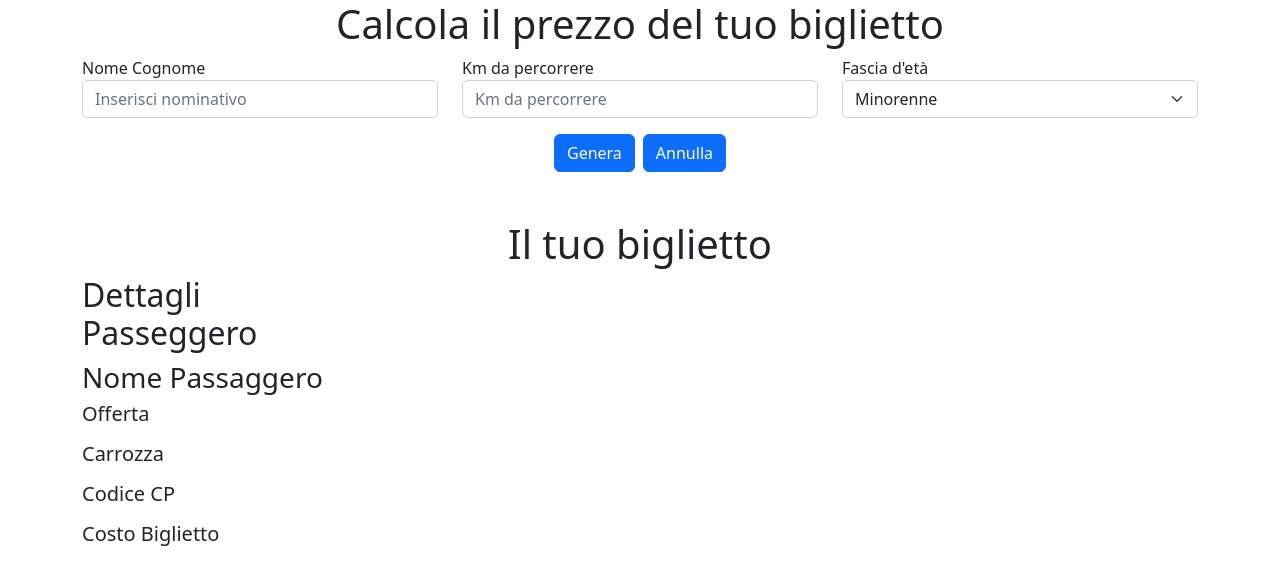
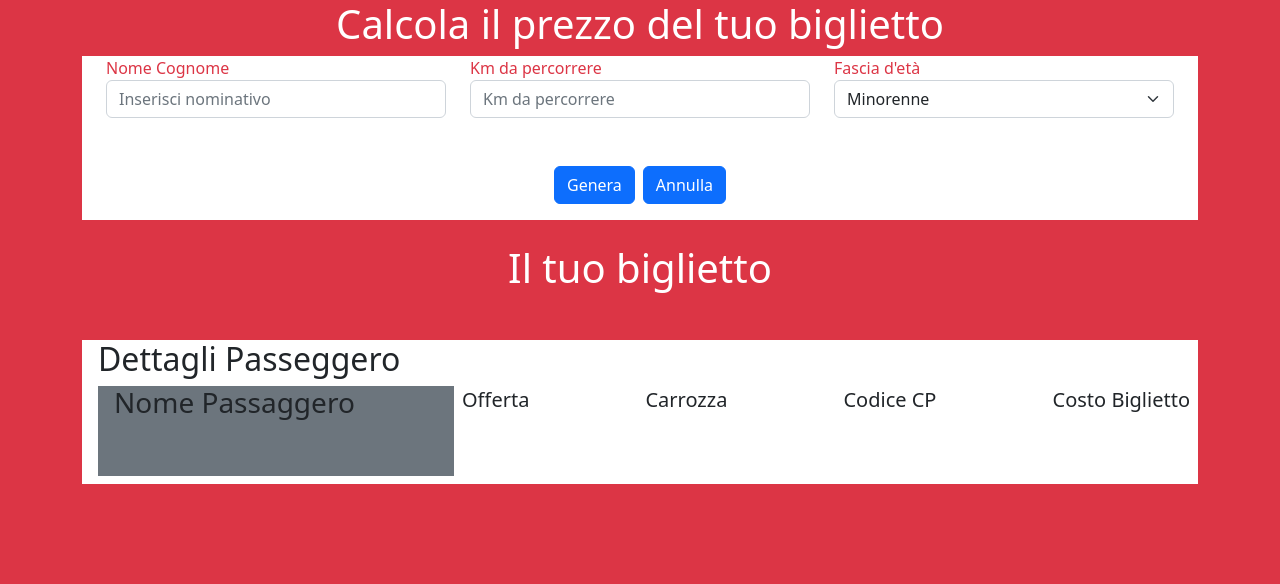
Before and after one commit to Elsti97/js-biglietto-treno-form, a plain HTML site: page index.html in a window 1280 px wide. Drawn offline with nearby package versions, Linux system fonts and the light colour scheme.

Commit message:
Esercizio fatto "no button annulla"

```diff
--- a/assets/main.js
+++ b/assets/main.js
@@ -42,6 +42,8 @@ genera.addEventListener("click", function() {
   }
 
   document.getElementById("NomeTizio").innerHTML = NomePasseggero;
-  document.getElementById('prezzo_biglietto').innerHTML = "Costo biglietto è: " + prezzo_totale + "€";
-
+  document.getElementById("prezzo_biglietto").innerHTML = "Costo biglietto è: " + prezzo_totale + "€";
+  document.getElementById("offert").innerHTML = "Biglietto base, proprio barbone";
+  document.getElementById("carrozza_random").innerHTML = Math.floor(Math.random() * 10);
+  document.getElementById("codice_random").innerHTML = Math.floor(Math.random() * 99999);
 });
--- a/index.html
+++ b/index.html
@@ -10,24 +10,24 @@
     integrity="sha384-Zenh87qX5JnK2Jl0vWa8Ck2rdkQ2Bzep5IDxbcnCeuOxjzrPF/et3URy9Bv1WTRi" crossorigin="anonymous">
 </head>
 
-<body>
+<body class="bg-danger">
 
   <!-- * iNIZIO CALCOLO BIGLIETTO -->
   <div class="container">
-    <h1 class="d-flex justify-content-center">Calcola il prezzo del tuo biglietto</h1>
+    <h1 class="d-flex justify-content-center text-white">Calcola il prezzo del tuo biglietto</h1>
 
-    <div>
+    <div class="bg-white px-4">
       <div class="row d-flex justify-content-center">
         <div class="form-group col-md-4">
-          <label for="NomeUtente">Nome Cognome</label>
+          <label for="NomeUtente" class="text-danger">Nome Cognome</label>
           <input type="text" class="form-control" id="NomeUtente" placeholder="Inserisci nominativo">
         </div>
         <div class="form-group col-md-4">
-          <label for="Km">Km da percorrere</label>
+          <label for="Km" class="text-danger">Km da percorrere</label>
           <input type="number" class="form-control" id="Km" placeholder="Km da percorrere">
         </div>
         <div class="form-group col-md-4">
-          <label for="eta">Fascia d'età</label>
+          <label for="eta" class="text-danger">Fascia d'età</label>
           <select class="form-select" id="eta">
             <option value="minorenne">Minorenne </option>
             <option value="maggiorenne">Maggiorenne </option>
@@ -35,7 +35,7 @@
           </select>
         </div>
       </div>
-      <div class="d-flex justify-content-center mt-3">
+      <div class="d-flex justify-content-center mt-5 pb-3">
         <button class="btn btn-primary mx-1" id="button-genera">Genera</button>
         <button class="btn btn-primary mx-1" id="button-annulla">Annulla</button>
       </div>
@@ -46,26 +46,38 @@
   <!-- * FINE CALCOLO -->
 
   <!-- * IL TUO BIGLIETTO -->
-  <div class="container mt-5">
-    <h1 class="d-flex justify-content-center">Il tuo biglietto</h1>
-    <div class="col-md-3">
+  <h1 class="d-flex justify-content-center text-white mt-4">Il tuo biglietto</h1>
+  <div class="container mt-5 d-flex justify-content-center">
+
+    <div class="bg-white col-md-4 ps-3">
       <h2>Dettagli Passeggero</h2>
-      <div>
+      <div class="bg-secondary ps-3">
         <h3>Nome Passaggero</h3>
-        <h4 id="NomeTizio"></h4>
+        <h4 id="NomeTizio" class="pb-5"></h4>
       </div>
     </div>
-    <div class="col-md-9">
-      <h5>Offerta</h5>
-      <p></p>
 
-      <h5>Carrozza</h5>
-      <p></p>
-      <h5>Codice CP</h5>
-      <p></p>
+    <div class="bg-white d-flex justify-content-between pt-5 px-2 col-md-8">
+      <div>
+        <h5>Offerta</h5>
+        <p id="offert"></p>
+      </div>
 
-      <h5>Costo Biglietto</h5>
-      <p id="prezzo_biglietto"></p>
+      <div>
+        <h5>Carrozza</h5>
+        <p id="carrozza_random"></p>
+      </div>
+
+      <div>
+        <h5>Codice CP</h5>
+        <p id="codice_random"></p>
+      </div>
+
+      <div>
+        <h5>Costo Biglietto</h5>
+        <p id="prezzo_biglietto"></p>
+      </div>
+
     </div>
 
   </div>
```
